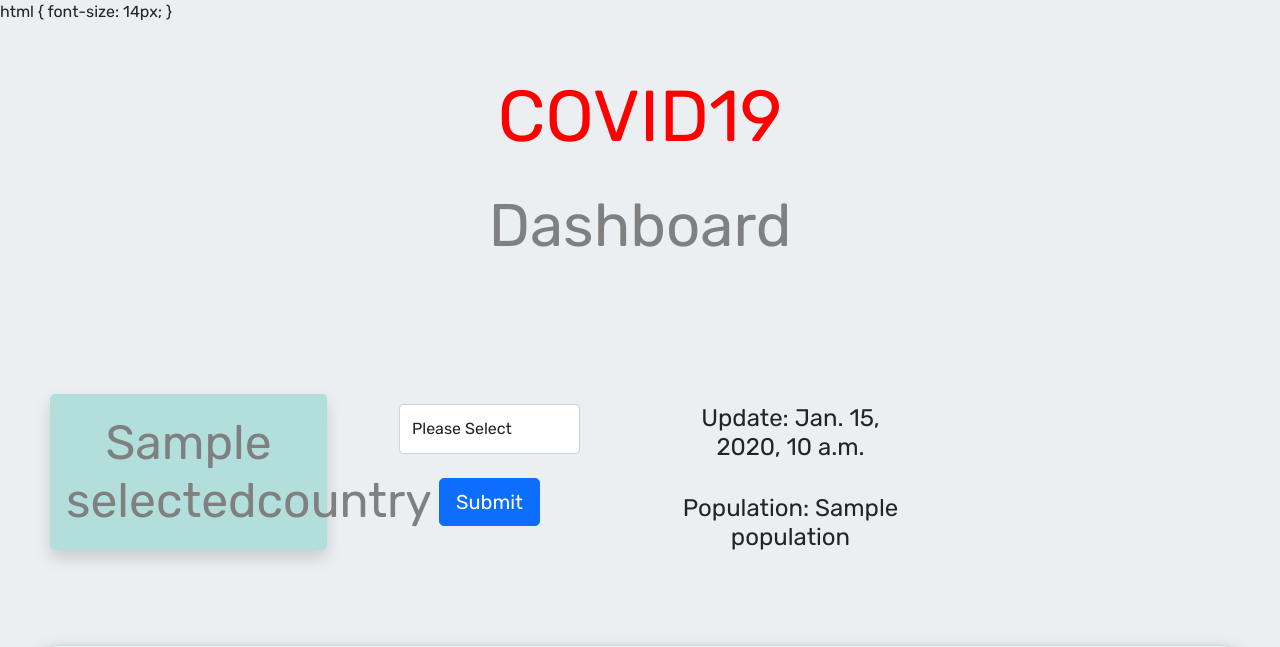
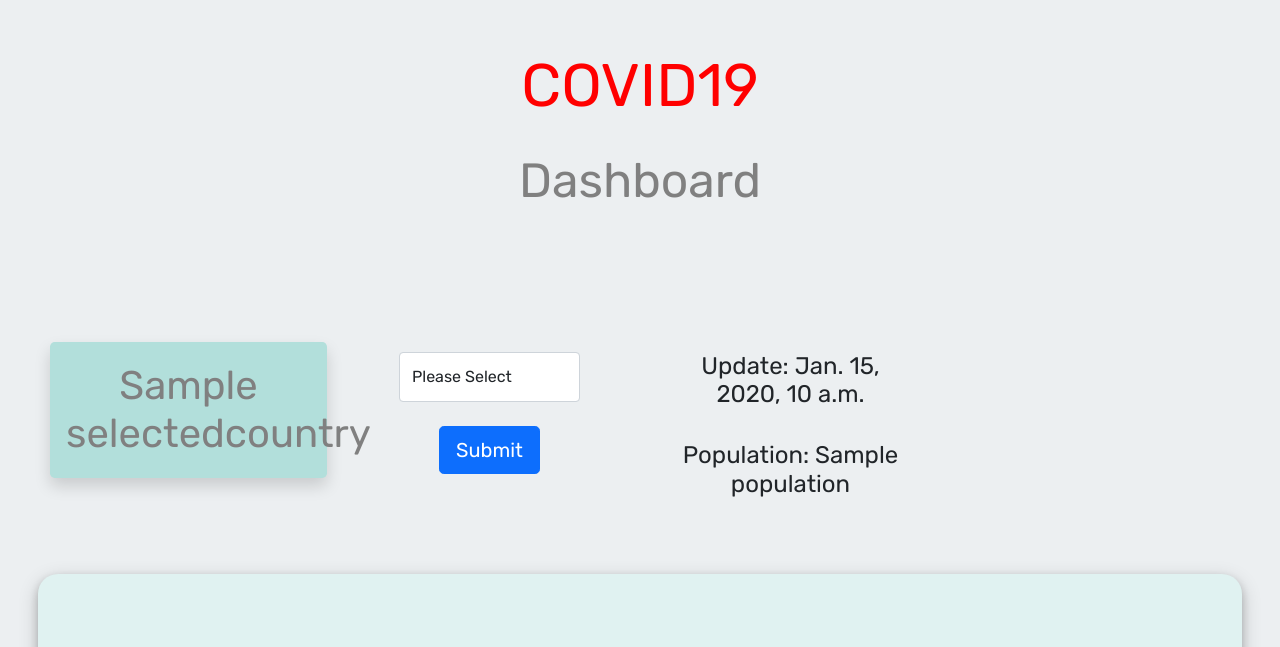
Before and after one commit to chunmusic/Covid-19-Visualization-Dashboard, a Django app: template templates/coviddashboard.html in a window 1280 px wide. Shown: the top 647 px of the page. Run offline with Django 3.2, Linux system fonts and the light colour scheme; the template is opened without the code that fills it: most values are stand-ins (such as "Sample title", 1, 10 or a date in 2020); some libraries are stand-ins or nearby versions.

Commit message:
resize font

```diff
--- a/templates/coviddashboard.html
+++ b/templates/coviddashboard.html
@@ -13,10 +13,6 @@
         integrity="sha384-giJF6kkoqNQ00vy+HMDP7azOuL0xtbfIcaT9wjKHr8RbDVddVHyTfAAsrekwKmP1" crossorigin="anonymous">
 
     <script type="text/javascript" src="https://www.gstatic.com/charts/loader.js"></script>
-
-    html {
-    font-size: 14px;
-    }
 
     <script type="text/javascript">
         google.charts.load('current', { 'packages': ['corechart'] });
@@ -116,10 +112,10 @@
 
     <div class="container-fluid tm-container-content tm-mt-60" style="padding-right:50px;padding-left:50px;">
         <div class="row mb-4 tm-text-primary justify-content-end align-items-center"">
-            <h2 style=" margin-top:50px;margin-bottom:30px;color:grey;text-align:center;font-size:72px">
+            <h2 style=" margin-top:50px;margin-bottom:30px;color:grey;text-align:center;font-size:60px">
             <span style="color:red">COVID19 </span>
             </h2>
-            <h3 style="color:grey;text-align:center;font-size:60px">
+            <h3 style="color:grey;text-align:center;font-size:48px">
                 Dashboard
             </h3>
         </div>
@@ -127,7 +123,7 @@
         <div class="row tm-mb-90 tm-gallery">
             <div class="col-xl-3 col-lg-4 col-md-6 col-sm-6 col-12 mb-5">
                 <div class="container shadow p-3 mb-5 rounded-3" style="margin-top:100px;background-color:#b2dfdb">
-                    <h1 style="color:grey;text-align:center;margin-top:4px;margin-bottom:4px;font-size:48px">
+                    <h1 style="color:grey;text-align:center;margin-top:4px;margin-bottom:4px;font-size:40px">
                         {{selectedcountry}}</h1>
                 </div>
             </div>
@@ -220,7 +216,7 @@
         <div class="row tm-mb-90 tm-gallery">
             <div class="col-xl-3 col-lg-4 col-md-6 col-sm-6 col-12 mb-5">
                 <div class="container shadow p-3 mb-5 rounded-3" style="margin-top:100px;background-color:#b2dfdb">
-                    <h1 style="color:grey;text-align:center;margin-top:4px;margin-bottom:4px;font-size:48px">
+                    <h1 style="color:grey;text-align:center;margin-top:4px;margin-bottom:4px;font-size:40px">
                         Worldwide
                     </h1>
                 </div>
```
